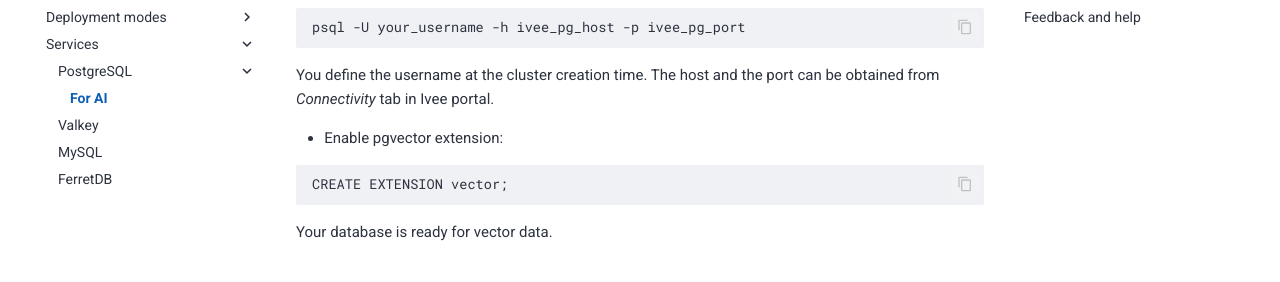
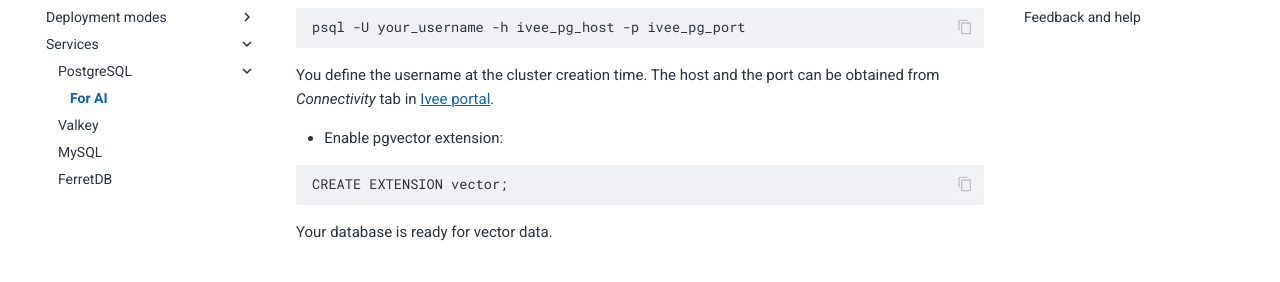
Before and after one commit to percona/ivee-docs, an MkDocs documentation site: the page built from docs/services/postgresql-for-ai.md, in a window 1280 px wide and 900 px high, scrolled down 355 px. Shown: the part 170-452 px from the top of the window. Built offline with MkDocs 1.6.1 and Material for MkDocs 9.7.7, drawn with Linux system fonts in a browser that asks for light colours; nearby versions of some CDN libraries; some web fonts are replaced; comment, search, counter and statistics services are not loaded; part of the change alters nothing that is shown.

````diff
--- a/docs/services/postgresql-for-ai.md
+++ b/docs/services/postgresql-for-ai.md
@@ -17,7 +17,7 @@ With Ivee for PostgreSQL you can easily enable `pgvector` extension and unlock a
    psql -U your_username -h ivee_pg_host -p ivee_pg_port
    ```
 
-You define the username at the cluster creation time. The host and the port can be obtained from *Connectivity* tab in Ivee portal.
+You define the username at the cluster creation time. The host and the port can be obtained from *Connectivity* tab in [Ivee portal](https://app.ivee.cloud).
 
 * Enable pgvector extension:
 
````
